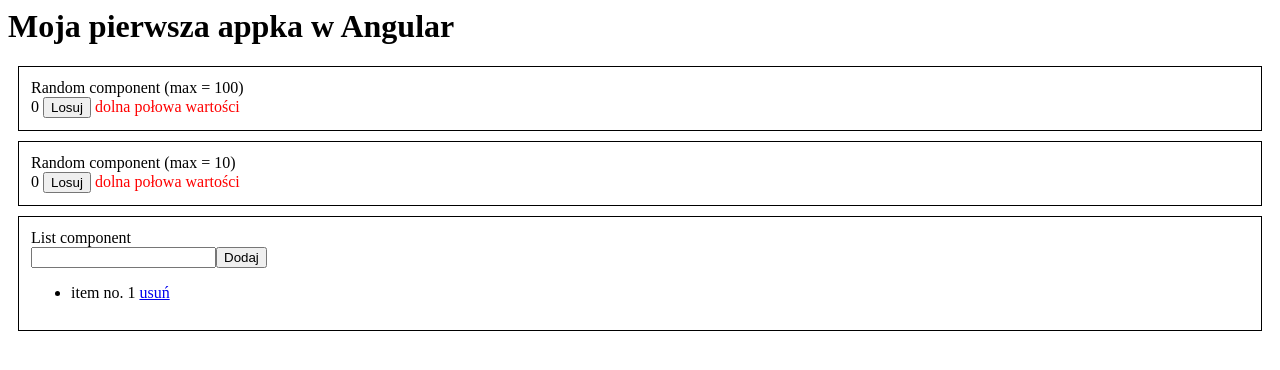
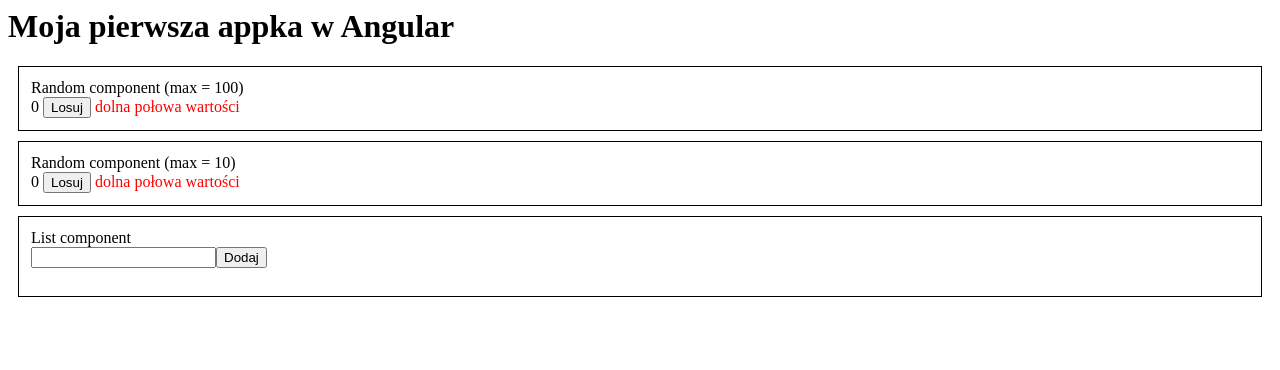
Before and after one commit to N11B-47583/angular-ivy-pbwmua, an Angular app: page / in a window 1280 px wide. Shown: the top 370 px of the page. Built offline with nearby package versions, Linux system fonts and the light colour scheme.

Commit message:
1 file modified

```diff
--- a/src/app/list/list.component.ts
+++ b/src/app/list/list.component.ts
@@ -8,7 +8,7 @@ import { Component, OnInit } from '@angular/core';
 export class ListComponent implements OnInit {
   constructor() {}
 
-  lista: string[] = ['item no. 1'];
+  lista: string[] = [];
   element: string = '';
 
   addToList() {
```
